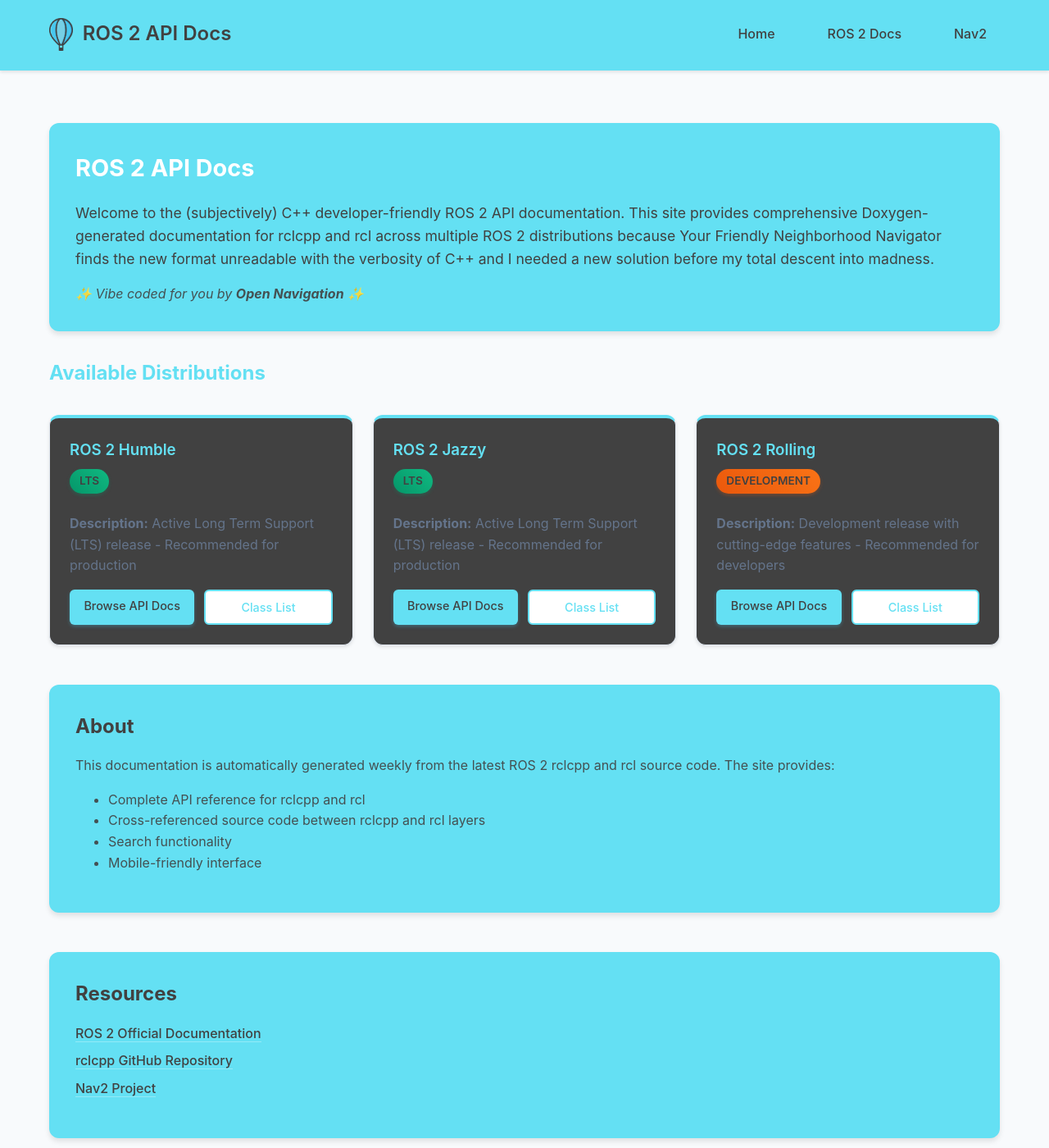
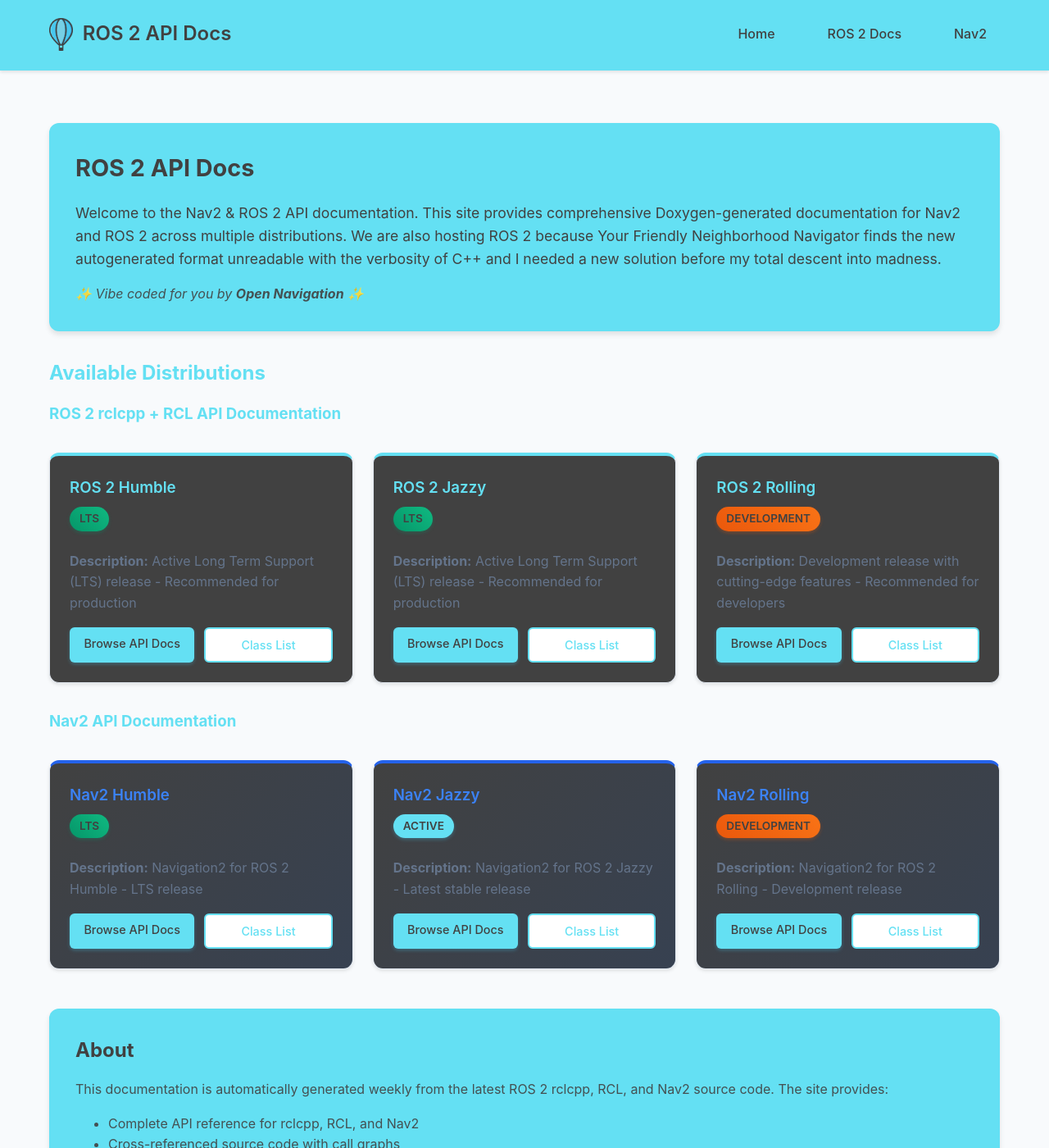
Before and after one commit to ros-navigation/rosdox.nav2.org, a Jekyll site: the page built from index.md, in a window 1280 px wide and 1400 px high. Shown: the whole window at 82% size. Built offline with Jekyll 4.4.1, drawn with Linux system fonts in a browser that asks for light colours; some of the changed text lies outside the part shown.

Commit message:
Fix home page layout issues and add Nav2 cards
Issues Fixed:
- Fixed broken button links by removing {{ site.baseurl }} prefix
- Added missing Nav2 cards section that was not displaying
- Fixed white header text color to use consistent grey (#414141)
- Updated content to reflect Nav2 & ROS 2 dual documentation

Layout Improvements:
- Added separate sections for ROS 2 and Nav2 documentation cards
- Applied nav2-card CSS class for visual distinction
- Updated About section to mention Nav2, RCL, and cross-referencing
- Added Nav2 and RCL GitHub repositories to Resources section
- Fixed card action buttons to point to correct documentation paths

The home page now properly displays both ROS 2 and Nav2 cards with
working links to their respective documentation directories.

🤖 Generated with [Claude Code](https://claude.ai/code)

Co-Authored-By: Claude <noreply@anthropic.com>

```diff
--- a/_layouts/home.html
+++ b/_layouts/home.html
@@ -4,23 +4,42 @@ layout: default
 
 <div class="home-page">
   <div class="intro">
-    <h2 style="margin-top: 0; color: #ffffff; font-size: 1.8rem;">ROS 2 API Docs</h2>
-    <p style="font-size: 1.1rem; margin-bottom: 1rem;">Welcome to the (subjectively) C++ developer-friendly ROS 2 API documentation. This site provides comprehensive Doxygen-generated documentation for rclcpp and rcl across multiple ROS 2 distributions because Your Friendly Neighborhood Navigator finds the new format unreadable with the verbosity of C++ and I needed a new solution before my total descent into madness.</p>
+    <h2 style="margin-top: 0; color: #414141; font-size: 1.8rem;">ROS 2 API Docs</h2>
+    <p style="font-size: 1.1rem; margin-bottom: 1rem;">Welcome to the Nav2 & ROS 2 API documentation. This site provides comprehensive Doxygen-generated documentation for Nav2 and ROS 2 across multiple distributions. We are also hosting ROS 2 because Your Friendly Neighborhood Navigator finds the new autogenerated format unreadable with the verbosity of C++ and I needed a new solution before my total descent into madness.</p>
     <p style="font-style: italic; opacity: 0.9; margin-bottom: 0; font-size: 1rem;">✨ Vibe coded for you by <strong>Open Navigation</strong> ✨</p>
   </div>
 
   <h2>Available Distributions</h2>
 
+  <h3>ROS 2 rclcpp + RCL API Documentation</h3>
+
   <div class="distribution-grid">
     {% assign sorted_distributions = site.distributions | sort: 'order' %}
     {% for dist in sorted_distributions %}
     <div class="distribution-card">
-      <h3><a href="{{ site.baseurl }}/{{ dist.slug }}/html/index.html">{{ dist.title }}</a></h3>
+      <h3><a href="/{{ dist.slug }}/html/index.html">{{ dist.title }}</a></h3>
       <div class="status {{ dist.status | downcase }}">{{ dist.status }}</div>
       <p><strong>Description:</strong> {{ dist.description }}</p>
       <div class="card-actions">
-        <a href="{{ site.baseurl }}/{{ dist.slug }}/html/index.html" class="btn-primary">Browse API Docs</a>
-        <a href="{{ site.baseurl }}/{{ dist.slug }}/html/annotated.html" class="btn-secondary">Class List</a>
+        <a href="/{{ dist.slug }}/html/index.html" class="btn-primary">Browse API Docs</a>
+        <a href="/{{ dist.slug }}/html/annotated.html" class="btn-secondary">Class List</a>
+      </div>
+    </div>
+    {% endfor %}
+  </div>
+
+  <h3>Nav2 API Documentation</h3>
+
+  <div class="distribution-grid">
+    {% assign sorted_nav2_distributions = site.nav2_distributions | sort: 'order' %}
+    {% for dist in sorted_nav2_distributions %}
+    <div class="distribution-card nav2-card">
+      <h3><a href="/nav2-{{ dist.slug }}/html/index.html">{{ dist.title }}</a></h3>
+      <div class="status {{ dist.status | downcase }}">{{ dist.status }}</div>
+      <p><strong>Description:</strong> {{ dist.description }}</p>
+      <div class="card-actions">
+        <a href="/nav2-{{ dist.slug }}/html/index.html" class="btn-primary">Browse API Docs</a>
+        <a href="/nav2-{{ dist.slug }}/html/annotated.html" class="btn-secondary">Class List</a>
       </div>
     </div>
     {% endfor %}
@@ -28,10 +47,12 @@ layout: default
 
   <div class="about-section">
     <h2>About</h2>
-    <p>This documentation is automatically generated weekly from the latest ROS 2 rclcpp and rcl source code. The site provides:</p>
+    <p>This documentation is automatically generated weekly from the latest ROS 2 rclcpp, RCL, and Nav2 source code. The site provides:</p>
     <ul>
-      <li>Complete API reference for rclcpp and rcl</li>
-      <li>Cross-referenced source code between rclcpp and rcl layers</li>
+      <li>Complete API reference for rclcpp, RCL, and Nav2</li>
+      <li>Cross-referenced source code with call graphs</li>
+      <li>Enhanced cross-referencing between rclcpp APIs and RCL implementations</li>
+      <li>Nav2 navigation stack comprehensive documentation</li>
       <li>Search functionality</li>
       <li>Mobile-friendly interface</li>
     </ul>
@@ -42,6 +63,8 @@ layout: default
     <ul class="resources-list">
       <li><a href="https://docs.ros.org/" target="_blank">ROS 2 Official Documentation</a></li>
       <li><a href="https://github.com/ros2/rclcpp" target="_blank">rclcpp GitHub Repository</a></li>
+      <li><a href="https://github.com/ros2/rcl" target="_blank">RCL GitHub Repository</a></li>
+      <li><a href="https://github.com/ros-navigation/navigation2" target="_blank">Nav2 GitHub Repository</a></li>
       <li><a href="https://nav2.org/" target="_blank">Nav2 Project</a></li>
     </ul>
   </div>
```
